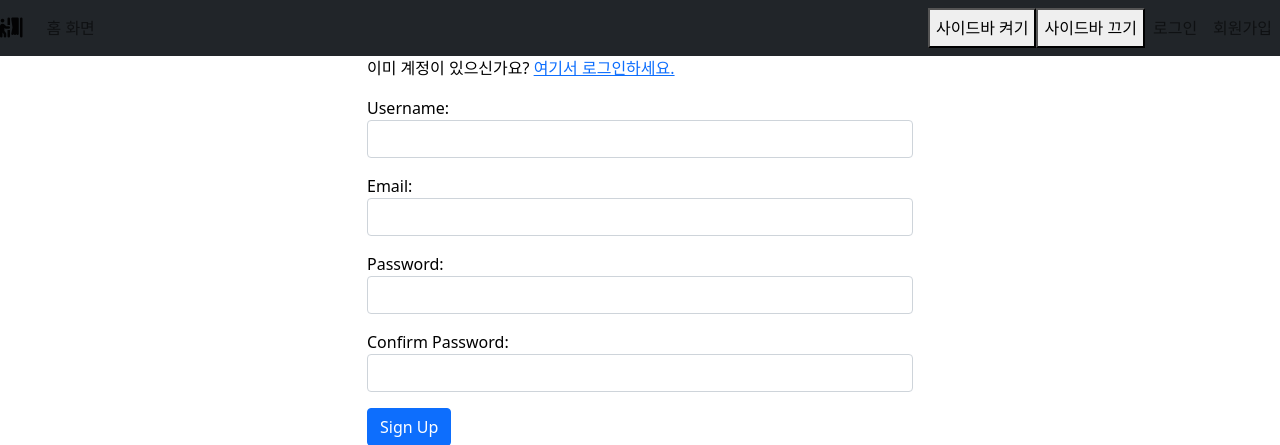
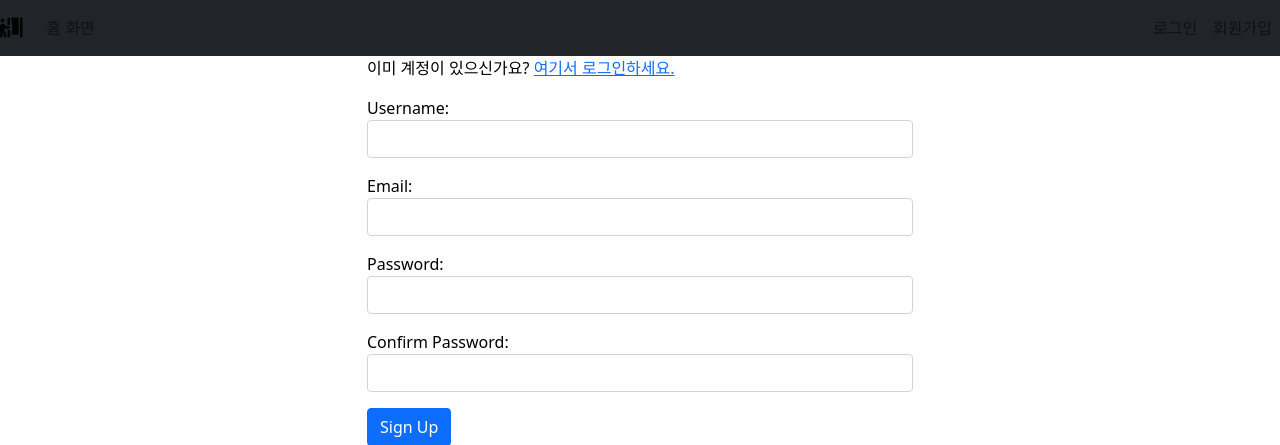
Before and after one commit to seunghoon4176/Wezihack, a Django app: page /accounts/register/ in a window 1280 px wide. Shown: the top 445 px of the page. Run offline with Django 3.2, Linux system fonts and the light colour scheme; some libraries are stand-ins or nearby versions.

Commit message:
asdfdfsasadf

```diff
--- a/templates/base.html
+++ b/templates/base.html
@@ -205,12 +205,10 @@
 
 
         function getShow(){
-            alert("보이기");
             document.getElementById("sidebar").style.display = "block";
         }
 
         function getHide(){
-            alert("숨기기");
             document.getElementById("sidebar").style.display = "none";
 
         }
--- a/templates/includes/navbar.html
+++ b/templates/includes/navbar.html
@@ -24,13 +24,9 @@
         <div class="navbar-nav ms-auto">
 
             {% if request.user.is_authenticated %}
-            <button class="favorite styled" type="button" onClick="getShow()">사이드바 켜기</button>
-            <button class="favorite styled" type="button" onClick="getHide()">사이드바 끄기</button>
             <a class="nav-link" href="{% url 'polls:list_by_user' %}">나의 설문조사들</a>
             <a class="nav-link" href="{% url 'accounts:logout' %}">로그아웃</a>
             {% else %}
-            <button class="favorite styled" type="button" onClick="getShow()">사이드바 켜기</button>
-            <button class="favorite styled" type="button" onClick="getHide()">사이드바 끄기</button>
             <a class="nav-link" href="{% url 'accounts:login' %}">로그인</a>
             <a class="nav-link" href="{% url 'accounts:register' %}">회원가입</a>
             {% endif %}
@@ -43,4 +39,8 @@
 
 
     </div>
+    {% if request.user.is_authenticated %}
+    <button class="favorite styled" type="button" onClick="getShow()">사이드바 켜기</button>
+    <button class="favorite styled" type="button" onClick="getHide()">사이드바 끄기</button>
+    {% endif %}
 </nav>
```
Also changed, not shown: db.sqlite3.
